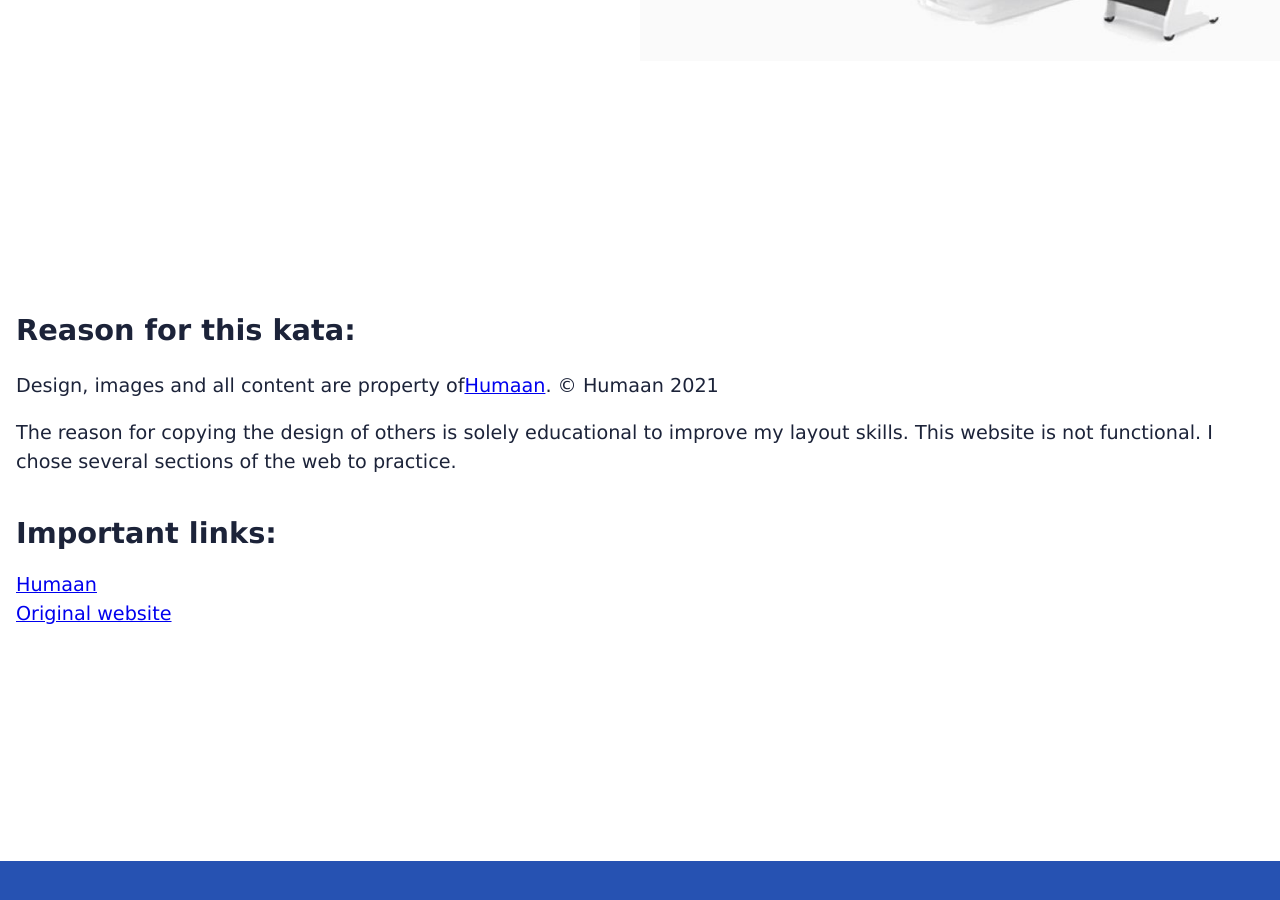
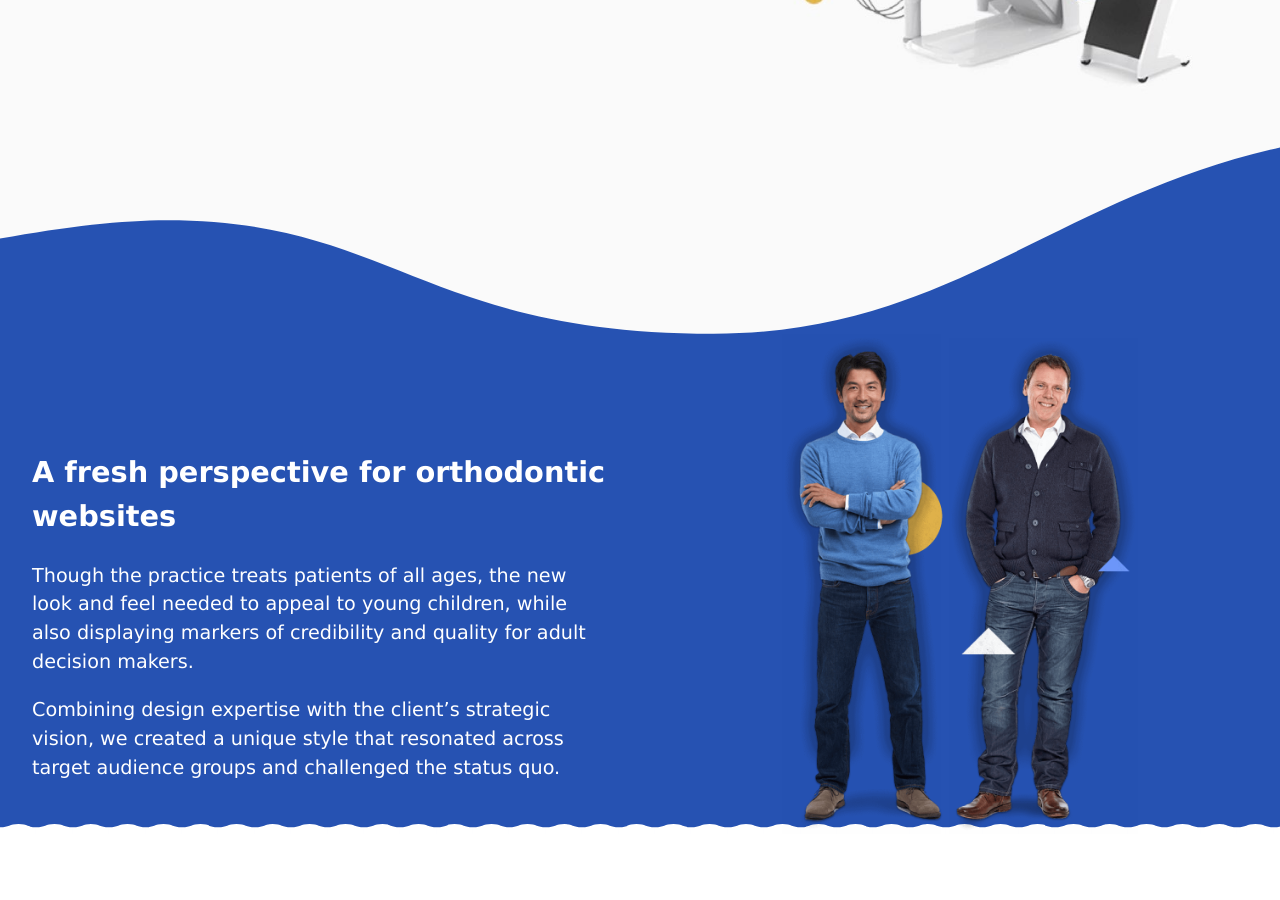
Before and after one commit to Ddiaalv/katas-layout, a React (Create React App) app: page / in a window 1280 px wide. Shown: the part 2240-3140 px from the top of the page. Before the commit the page ends 3101 px from the top, so only its background shows below. Built offline with nearby package versions, Linux system fonts and the light colour scheme.

Commit message:
:lipstick: Team

```diff
--- a/src/App.css
+++ b/src/App.css
@@ -20,6 +20,6 @@ body {
   font-weight: 200;
 }
 
-section.section {
+.section {
   padding: 2rem;
 }
--- a/src/App.tsx
+++ b/src/App.tsx
@@ -4,6 +4,7 @@ import { Footer } from "./components/Footer/Footer";
 import { Header } from "./components/Header/Header";
 import { Laptop } from "./components/Laptop/Laptop";
 import { Table } from "./components/Table/Table";
+import { Team } from "./components/Team/Team";
 
 function App() {
   return (
@@ -13,6 +14,7 @@ function App() {
         <Description />
         <Laptop />
         <Table />
+        <Team />
       </main>
       <Footer />
     </div>
--- a/src/components/Table/Table.module.css
+++ b/src/components/Table/Table.module.css
@@ -1,5 +1,5 @@
 #table {
-  background: var(--white-color);
+  background: #fafafa;
   color: var(--dark-grey-color);
   display: grid;
 }
--- /dev/null
+++ b/src/components/Team/Team.module.css
@@ -0,0 +1,53 @@
+#team {
+  position: relative;
+  display: grid;
+  grid-template-columns: 1fr;
+  justify-items: center;
+}
+
+.team_wave_deco {
+  width: 100%;
+  max-height: 200px;
+}
+
+#team_img {
+  max-height: 400px;
+  z-index: 2;
+}
+
+#team::after {
+  content: "";
+  position: absolute;
+  width: 100%;
+  padding-bottom: 5%;
+  background: url("/public/img/onia-header-curve.svg") bottom left repeat-x;
+  bottom: 0;
+  left: 0;
+  z-index: 1;
+}
+
+@media (min-width: 768px) {
+  #team {
+    display: grid;
+    grid-template-columns: repeat(2, 1fr);
+    grid-template-rows: auto 1fr;
+    grid-template-areas:
+      "wave wave"
+      "con img";
+    align-items: center;
+  }
+
+  #team div:nth-of-type(1) {
+    grid-area: con;
+    align-self: end;
+  }
+
+  .team_wave_deco {
+    grid-area: wave;
+  }
+
+  #team_img {
+    grid-area: img;
+    max-height: 500px;
+  }
+}
--- /dev/null
+++ b/src/components/Team/Team.tsx
@@ -0,0 +1,33 @@
+import { FC } from "react";
+import styles from "./Team.module.css";
+
+export const Team: FC = () => (
+  <section id={styles.team}>
+    <img
+      className={styles.team_wave_deco}
+      src="./img/onia-wave-overlay.svg"
+      alt="wave decoration"
+    />
+    <img
+      id={styles.team_img}
+      loading="lazy"
+      src="./img/onia-staff.png"
+      alt=""
+    />
+    <div className="section">
+      <h2>A fresh perspective for orthodontic websites</h2>
+      <p>
+        Though the practice treats patients of all ages, the new look and feel
+        needed to appeal to young children, while also displaying markers of
+        credibility and quality for adult decision makers.
+      </p>
+      <p>
+        Combining design expertise with the client’s strategic vision, we
+        created a unique style that resonated across target audience groups and
+        challenged the status quo.
+      </p>
+    </div>
+  </section>
+);
+
+Team.displayName = "Team";
```
